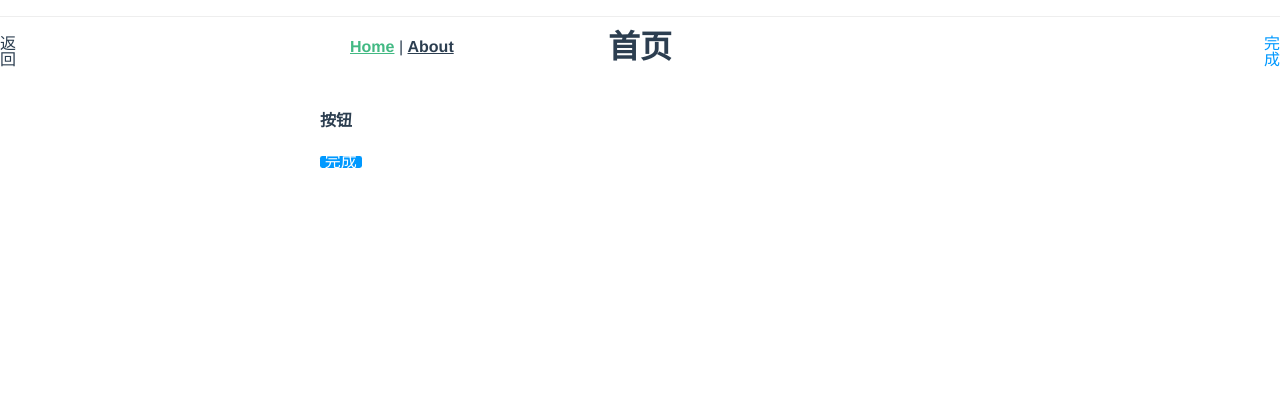
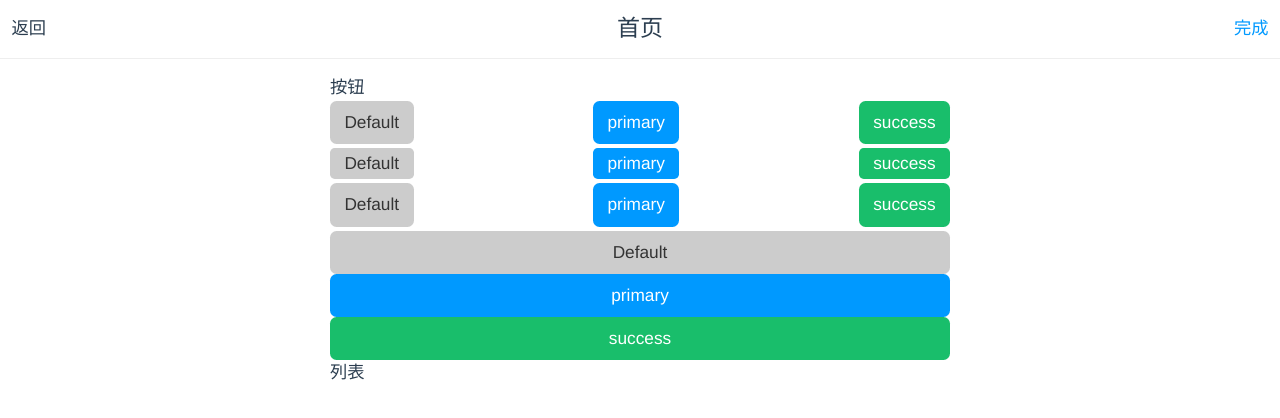
Before and after one commit to xfan0516/x_fan, a Vue app: page / in a window 1280 px wide. Shown: the top 418 px of the page. Built offline with nearby package versions, Linux system fonts and the light colour scheme.

Commit message:
按钮组件完成

```diff
--- a/src/App.vue
+++ b/src/App.vue
@@ -8,6 +8,8 @@
   </div>
 </template>
 <style lang="stylus">
+@import './assets/css/reset.css'
+@import './assets/css/pulic.styl'
 #app
   font-family 'Avenir', Helvetica, Arial, sans-serif
   -webkit-font-smoothing antialiased
--- a/src/assets/css/pulic.styl
+++ b/src/assets/css/pulic.styl
@@ -0,0 +1,2 @@
+//按钮默认高度
+$btn-default = .3rem
--- a/src/assets/css/reset.css
+++ b/src/assets/css/reset.css
@@ -58,6 +58,8 @@ body ,html{
 	font-family:"Microsoft YaHei", "宋体","Arial";
 	-webkit-tap-highlight-color: rgba(0, 0, 0, 0);
   	-webkit-touch-callout: none;
+  	    font-size: .12rem
+
 }
 .arial {
   font-family: "Arial";
@@ -86,13 +88,12 @@ p {
     /* font-size: 1rem; */
 	/*text-align: justify;*/
 }
-/* .h0 {font-size: 1.6rem;}
-.h1,h1 {font-size: 1.5rem;}
-.h2,h2 {font-size: 1.4rem;}
-.h3,h3 {font-size: 1.3rem;}
-.h4,h4 {font-size: 1.2rem;}
-.h5,h5 {font-size: 1.1rem;}
-.h6,h6 {font-size: 1rem;} */
+.h1,h1 {font-size: .16rem;}
+.h2,h2 {font-size: .14rem;}
+.h3,h3 {font-size: .13rem;}
+.h4,h4 {font-size: .12rem;}
+.h5,h5 {font-size: .11rem;}
+.h6,h6 {font-size: .1rem;}
 
 
 /*文字颜色*/
--- /dev/null
+++ b/src/assets/js/flexible.js
@@ -0,0 +1,103 @@
+
+(function (win, lib) {
+    var doc = win.document;
+    var docEl = doc.documentElement;
+    var metaEl = doc.querySelector('meta[name="viewport"]');
+    var dpr = 0;
+    var scale = 0;
+    var tid;
+    var flexible = lib.flexible || (lib.flexible = {});
+
+    if (metaEl) {
+        console.warn('将根据已有的meta标签来设置缩放比例');
+        var match = metaEl.getAttribute('content').match('/initial\-scale=([\d\.]+)/');
+        if (match) {
+            scale = parseFloat(match[1]);
+            dpr = parseInt(1 / scale);
+        }
+    }
+
+    if (!dpr && !scale) {
+        // var isAndroid = win.navigator.appVersion.match(/android/gi);
+        var isIPhone = win.navigator.appVersion.match(/iphone/gi);
+        var devicePixelRatio = win.devicePixelRatio;
+        if (isIPhone) {
+            // iOS下，对于2和3的屏，用2倍的方案，其余的用1倍方案
+            if (devicePixelRatio >= 3 && (!dpr || dpr >= 3)) {
+                dpr = 3;
+            } else if (devicePixelRatio >= 2 && (!dpr || dpr >= 2)){
+                dpr = 2;
+            } else {
+                dpr = 1;
+            }
+        } else {
+            // 其他设备下，仍旧使用1倍的方案
+            dpr = 1;
+        }
+        scale = 1 / dpr;
+    }
+
+    docEl.setAttribute('data-dpr', dpr);
+    if (!metaEl) {
+        metaEl = doc.createElement('meta');
+        metaEl.setAttribute('name', 'viewport');
+        metaEl.setAttribute('content', 'initial-scale=' + scale + ', maximum-scale=' + scale + ', minimum-scale=' + scale + ', user-scalable=no');
+        if (docEl.firstElementChild) {
+            docEl.firstElementChild.appendChild(metaEl);
+        } else {
+            var wrap = doc.createElement('div');
+            wrap.appendChild(metaEl);
+            doc.write(wrap.innerHTML);
+        }
+    }
+
+    function refreshRem () {
+        var width = docEl.getBoundingClientRect().width;
+        if (width / dpr > 540) {
+            width = 540 * dpr;
+        }
+        var rem = width / 3.75;
+        docEl.style.fontSize = rem + 'px';
+        flexible.rem = win.rem = rem;
+    }
+
+    win.addEventListener('resize', function() {
+        clearTimeout(tid);
+        tid = setTimeout(refreshRem, 300);
+    }, false);
+    win.addEventListener('pageshow', function(e) {
+        if (e.persisted) {
+            clearTimeout(tid);
+            tid = setTimeout(refreshRem, 300);
+        }
+    }, false);
+
+    /*if (doc.readyState === 'complete') {
+        doc.body.style.fontSize = 12 * dpr + 'px';
+    } else {
+        doc.addEventListener('DOMContentLoaded', function () {
+            doc.body.style.fontSize = 12 * dpr + 'px';
+        }, false);
+    }*/
+
+
+    refreshRem();
+
+    flexible.dpr = win.dpr = dpr;
+    flexible.refreshRem = refreshRem;
+    flexible.rem2px = function(d) {
+        var val = parseFloat(d) * this.rem;
+        if (typeof d === 'string' && d.match(/rem$/)) {
+            val += 'px';
+        }
+        return val;
+    }
+    flexible.px2rem = function(d) {
+        var val = parseFloat(d) / this.rem;
+        if (typeof d === 'string' && d.match(/px$/)) {
+            val += 'rem';
+        }
+        return val;
+    }
+
+})(window, window['lib'] || (window['lib'] = {}));
--- a/src/components/HelloWorld.vue
+++ b/src/components/HelloWorld.vue
@@ -27,7 +27,37 @@
       <li><a href="https://github.com/vuejs/awesome-vue" target="_blank" rel="noopener">awesome-vue</a></li>
     </ul> -->
 <h4>按钮</h4>
-      <span class="btn">完成</span>
+<ul>
+  <li class="x_flex">
+    <x-btn text="Default">Default</x-btn>
+    <x-btn text="primary" type="primary">primary</x-btn>
+    <x-btn text="uccess" type="success">success</x-btn>
+
+  </li>
+  <li class="x_flex">
+    <x-btn text="Default" size="small">Default</x-btn>
+    <x-btn text="primary" type="primary" size="small">primary</x-btn>
+    <x-btn text="uccess" type="success" size="small">success</x-btn>
+
+  </li>
+  <li class="x_flex">
+    <x-btn text="Default" size="big">Default</x-btn>
+    <x-btn text="primary" type="primary" size="big">primary</x-btn>
+    <x-btn text="uccess" type="success" size="big">success</x-btn>
+
+  </li>
+  <li >
+    <x-btn text="Default" size="lg">Default</x-btn>
+    <x-btn text="primary" type="primary" size="lg">primary</x-btn>
+    <x-btn text="uccess" type="success" size="lg">success</x-btn>
+  </li>
+</ul>
+<h4>列表</h4>
+<ul>
+  <li></li>
+</ul>
+    <!--   <span class="x_btn">完成</span>
+      <span class="x_btn-primary">完成</span> -->
 
   </div>
 </template>
@@ -37,19 +67,42 @@ export default {
   name: 'HelloWorld',
   props: {
     msg: String
+  },
+  components:{
+    XBtn: reslove => require(['./common/XBtn.vue'],reslove)
+  },
+  metohds:{
+
   }
 }
 </script>
 
 <!-- Add "scoped" attribute to limit CSS to this component only -->
 <style lang="stylus">
- .btn
+.x_flex{
+        display flex
+        flex-direction row
+        flex-wrap wrap
+        align-items center
+        justify-content space-between
+    }
+.hello{
+
+  ul li, h4 {
+    padding 2px 10px
+  }
+}
+/* [class^="x_btn"]
     display inline-block
-    height .8rem
-    line-height .8rem
-    padding 0 .3rem
+    height .24rem
+    line-height .24rem
+    padding 0 .1rem
+    background #ccc
+    border-radius .03rem
+    color #333
+  .x_btn-primary{
     background #09f
-    border-radius .15rem
     color #fff
-
+  }
+*/
 </style>
--- a/src/components/common/Header.vue
+++ b/src/components/common/Header.vue
@@ -35,16 +35,16 @@ export default {
         top 0
         left 0
         width 100%
-        height 1rem
+        height .4rem
         border-bottom 1px solid #eee
         background #fff
         text-align center
 
         span{
 
-            width 1rem
-            height 1rem
-            line-height 1rem
+            width .4rem
+            height .4rem
+            line-height .4rem
         }
 
     }
--- /dev/null
+++ b/src/components/common/XBtn.vue
@@ -0,0 +1,61 @@
+<template>
+	<button :class="'x_btn-'+type +' '+ 'x_btn-'+size">
+		<slot></slot>
+		<!-- {{text}} -->
+	</button>
+</template>
+<script>
+
+export default {
+  name: 'x-btn',
+  props: {
+    text: {
+    	type:String,
+	    default: '按钮'
+	},
+	type:String,
+	size:{
+		type: String,
+	    default: ''
+
+	}
+  }
+}
+</script>
+
+<style lang="stylus" scoped>
+/*@import '@/assets/css/pulic.styl'*/
+/*默认大小*/
+$btn-default = .3rem
+
+btn(num)
+	height $btn-default + num
+	line-height $btn-default + num
+	border-radius ($btn-default + num) * .15
+
+
+[class^="x_btn"]
+	display inline-block
+	btn(0)
+	padding 0 .1rem
+	background #ccc
+	color #333
+.x_btn-primary{
+	background #09f
+	color #fff
+}
+.x_btn-success{
+	background #19be6b
+	color #fff
+}
+.x_btn-small{
+	btn(-.08rem)
+}
+.x_btn-pig{
+	btn(.08rem)
+}
+.x_btn-lg{
+	width: 100%
+}
+
+</style>
--- a/src/main.js
+++ b/src/main.js
@@ -2,7 +2,9 @@ import Vue from 'vue'
 import App from './App.vue'
 import router from './router'
 import store from './store'
-import 'lib-flexible/flexible.js'
+import '@/assets/js/flexible.js'
+
+// import 'lib-flexible/flexible.js'
 Vue.config.productionTip = false
 
 new Vue({
```
Also changed, not shown: 2 other files (tests, documents, lock files or other folders).
